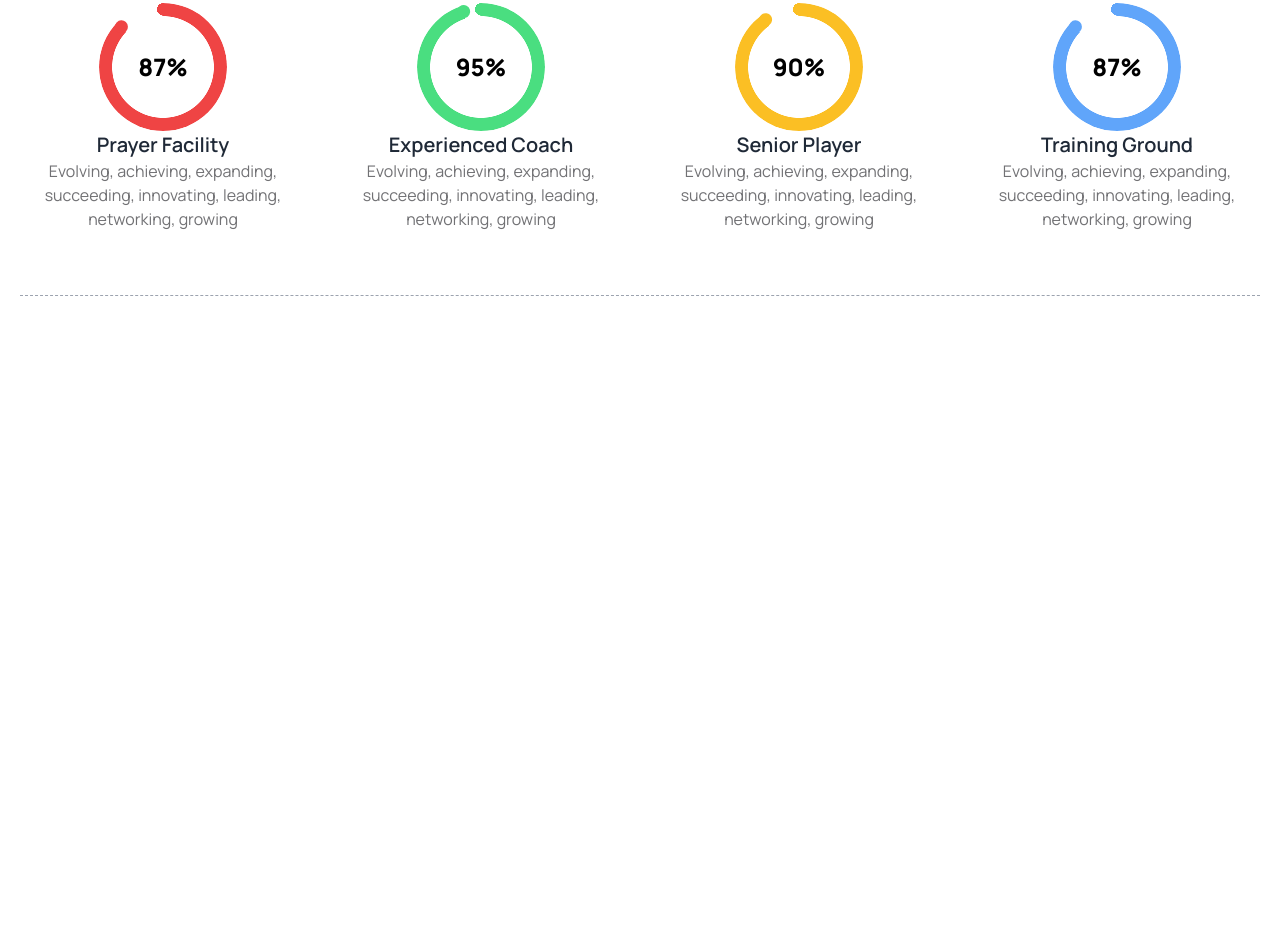
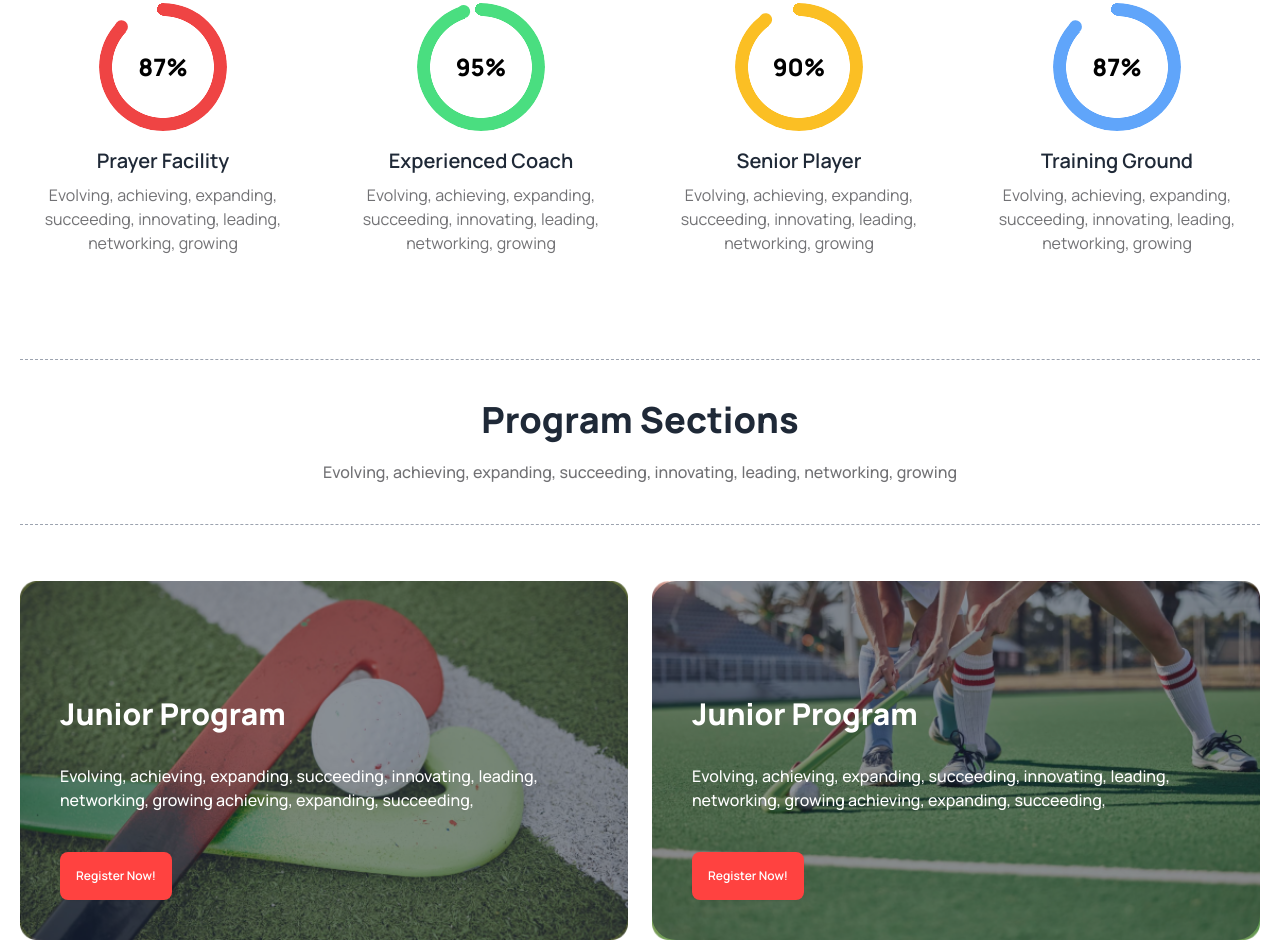
Before and after one commit to momin096/B9A3-Hockeys-Assignment-3, a plain HTML site: page index.html in a window 1280 px wide. Shown: the part 1080-2032 px from the top of the page. Before the commit the page ends 1396 px from the top, so only its background shows below. Drawn offline with nearby package versions, Linux system fonts and the light colour scheme.

Commit message:
Program Sections added for large and small device

```diff
--- a/index.html
+++ b/index.html
@@ -128,30 +128,85 @@
         <section class="p-5">
             <div class="text-center py-10 border-y border-dashed border-gray-400">
                 <h3 class=" text-4xl font-extrabold mb-5">Professional Hockeys Club</h3>
-                <p class="text-base font-medium text-gray-primary">Dynamic forward with exceptional speed, precision passing, and a powerful shot, dominating the ice
+                <p class="text-base font-medium text-gray-primary">Dynamic forward with exceptional speed, precision
+                    passing, and a powerful shot, dominating the ice
                     with strategic play and leadership</p>
             </div>
             <!-- Redail Progress -->
-            <div class="py-16 border-b border-dashed border-gray-400 grid gap-8 grid-cols-1 md:grid-cols-2 lg:grid-cols-4 text-center">
+            <div class="py-16 grid gap-8 grid-cols-1 md:grid-cols-2 lg:grid-cols-4 text-center">
                 <div>
-                    <div class="radial-progress text-red-500" style="--value:87; --size:8rem; --thickness: .8rem;" role="progressbar"><span class="text-2xl font-extrabold text-black">87%</span></div>
-                    <h3 class="text-xl font-semibold">Prayer Facility</h3>
-                    <p class="text-base text-gray-primary">Evolving, achieving, expanding, succeeding, innovating, leading, networking, growing</p>
+                    <div class="radial-progress text-red-500" style="--value:87; --size:8rem; --thickness: .8rem;"
+                        role="progressbar"><span class="text-2xl font-extrabold text-black">87%</span></div>
+                    <h3 class="mt-4 mb-2 text-xl font-semibold">Prayer Facility</h3>
+                    <p class="text-base text-gray-primary">Evolving, achieving, expanding, succeeding, innovating,
+                        leading, networking, growing</p>
                 </div>
                 <div>
-                    <div class="radial-progress text-green-400" style="--value:95; --size:8rem; --thickness: .8rem;" role="progressbar"><span class="text-2xl font-extrabold text-black">95%</span></div>
-                    <h3 class="text-xl font-semibold">Experienced Coach</h3>
-                    <p class="text-base text-gray-primary">Evolving, achieving, expanding, succeeding, innovating, leading, networking, growing</p>
+                    <div class="radial-progress text-green-400" style="--value:95; --size:8rem; --thickness: .8rem;"
+                        role="progressbar"><span class="text-2xl font-extrabold text-black">95%</span></div>
+                    <h3 class="mt-4 mb-2 text-xl font-semibold">Experienced Coach</h3>
+                    <p class="text-base text-gray-primary">Evolving, achieving, expanding, succeeding, innovating,
+                        leading, networking, growing</p>
                 </div>
                 <div>
-                    <div class="radial-progress text-amber-400" style="--value:90; --size:8rem; --thickness: .8rem;" role="progressbar"><span class="text-2xl font-extrabold text-black">90%</span></div>
-                    <h3 class="text-xl font-semibold">Senior Player</h3>
-                    <p class="text-base text-gray-primary">Evolving, achieving, expanding, succeeding, innovating, leading, networking, growing</p>
+                    <div class="radial-progress text-amber-400" style="--value:90; --size:8rem; --thickness: .8rem;"
+                        role="progressbar"><span class="text-2xl font-extrabold text-black">90%</span></div>
+                    <h3 class=" mt-4 mb-2 text-xl font-semibold">Senior Player</h3>
+                    <p class="text-base text-gray-primary">Evolving, achieving, expanding, succeeding, innovating,
+                        leading, networking, growing</p>
                 </div>
                 <div>
-                    <div class="radial-progress text-blue-400" style="--value:87; --size:8rem; --thickness: .8rem;" role="progressbar"><span class="text-2xl font-extrabold text-black">87%</span></div>
-                    <h3 class="text-xl font-semibold">Training Ground</h3>
-                    <p class="text-base text-gray-primary">Evolving, achieving, expanding, succeeding, innovating, leading, networking, growing</p>
+                    <div class="radial-progress text-blue-400" style="--value:87; --size:8rem; --thickness: .8rem;"
+                        role="progressbar"><span class="text-2xl font-extrabold text-black">87%</span></div>
+                    <h3 class=" mt-4 mb-2 text-xl font-semibold">Training Ground</h3>
+                    <p class="text-base text-gray-primary">Evolving, achieving, expanding, succeeding, innovating,
+                        leading, networking, growing</p>
+                </div>
+            </div>
+        </section>
+        <!-- Program Sections -->
+        <section class="p-5">
+            <div class="border-y border-dashed border-gray-400 py-10 text-center">
+                <h3 class="text-4xl font-extrabold mb-5">Program Sections</h3>
+                <p class="text-base font-medium text-gray-primary">Evolving, achieving, expanding, succeeding,
+                    innovating, leading, networking, growing</p>
+            </div>
+            <div class="my-14 grid gap-6 grid-cols-1  md:grid-cols-2">
+                <div class="relative">
+                    <img src="./Images/2.png" class="w-full" alt="">
+                    <div class="absolute left-0 bottom-0 rounded-xl lg:rounded-3xl bg-gray-800 bg-opacity-50 h-full w-full">
+                        <div class="absolute bottom-3 lg:bottom-10 left-2 lg:left-10">
+                            <h3 class="text-xl lg:text-3xl font-extrabold text-white mb-2 lg:mb-8">Junior Program</h3>
+                            <p class="text-xs lg:text-base font-medium text-white mb-3 lg:mb-10">Evolving, achieving, expanding, succeeding,
+                                innovating,  leading, networking,  growing achieving, expanding, succeeding,</p>
+                            <button class="btn text-xs bg-hockey-primary text-white hover:text-gray-primary text-bold border-0">Register
+                                Now!</button>
+                        </div>
+                    </div>
+                </div>
+                <div class="relative">
+                    <img src="./Images/3.png" class="w-full" alt="">
+                    <div class="absolute left-0 bottom-0 rounded-xl lg:rounded-3xl bg-gray-800 bg-opacity-50 h-full w-full">
+                        <div class="absolute bottom-3 lg:bottom-10 left-2 lg:left-10">
+                            <h3 class="text-xl lg:text-3xl font-extrabold text-white mb-2 lg:mb-8">Junior Program</h3>
+                            <p class="text-xs lg:text-base font-medium text-white mb-3 lg:mb-10">Evolving, achieving, expanding, succeeding,
+                                innovating,  leading, networking,  growing achieving, expanding, succeeding,</p>
+                            <button class="btn text-xs bg-hockey-primary text-white hover:text-gray-primary text-bold border-0">Register
+                                Now!</button>
+                        </div>
+                    </div>
+                </div>
+                <div class="md:col-span-2 relative">
+                    <img src="./Images/4.png" class="w-full h-full" alt="">
+                    <div class="absolute left-0 bottom-0 rounded-md lg:rounded-3xl bg-gray-800 bg-opacity-50 h-full w-full">
+                        <div class="absolute bottom-3 lg:bottom-10 left-2 lg:left-10">
+                            <h3 class="text-xl lg:text-3xl font-extrabold text-white mb-2 lg:mb-8">Junior Program</h3>
+                            <p class="text-xs lg:text-base font-medium text-white mb-3 lg:mb-10">Evolving, achieving, expanding, succeeding,
+                                innovating,  leading, networking,  growing achieving, expanding, succeeding,</p>
+                            <button class="btn text-xs bg-hockey-primary text-white hover:text-gray-primary text-bold border-0">Register
+                                Now!</button>
+                        </div>
+                    </div>
                 </div>
             </div>
         </section>
```
